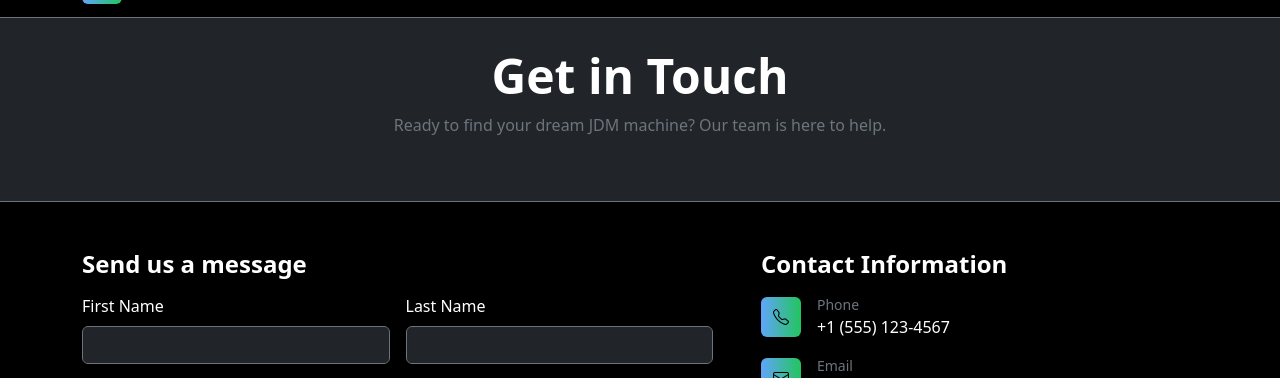
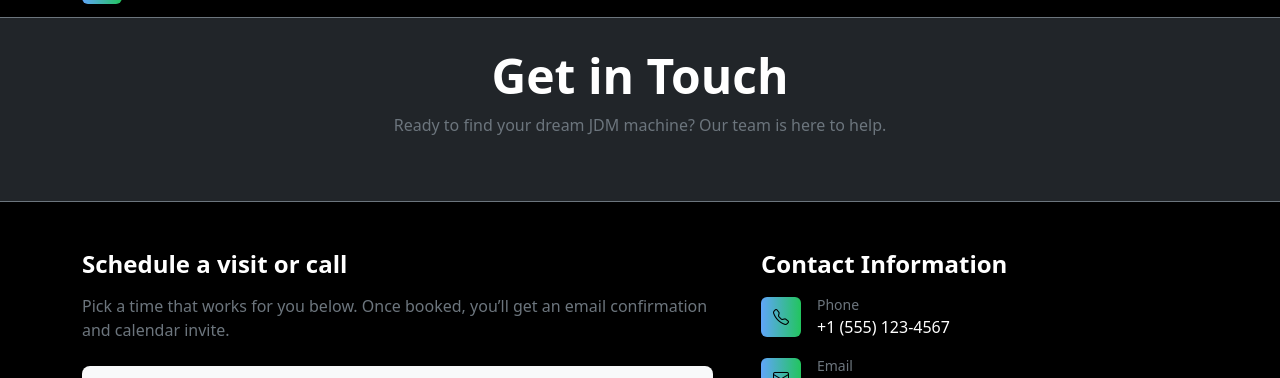
Before and after one commit to Blake9000/Nemesis_Imports_Webapp, a Django app: page /contact/ in a window 1280 px wide. Shown: the part 49-427 px from the top of the page. Run offline with Django 5.2, Linux system fonts and the light colour scheme; some libraries are stand-ins or nearby versions.

Commit message:
Added calendar

```diff
--- a/templates/contact.html
+++ b/templates/contact.html
@@ -15,70 +15,23 @@
   <div class="container">
     <div class="row g-5">
 
+        <div class="col-lg-7">
+          <h2 class="h4 fw-bold mb-3">Schedule a visit or call</h2>
+          <p class="text-secondary mb-4">
+            Pick a time that works for you below. Once booked, you’ll get an email confirmation and calendar invite.
+          </p>
 
-      <div class="col-lg-7">
-        <h2 class="h4 fw-bold mb-3">Send us a message</h2>
+          <div class="bg-light text-dark rounded-3 p-3">
+            <div class="ratio ratio-4x3">
+              <iframe
+                src="https://calendar.google.com/calendar/appointments/schedules/AcZssZ3ZUT8QueVBf7DWWy3LCX4o6myTkFmJ764ErX0RMstrKz2Dsk_mnq_8v04qfBndLr6yREy3fkcT?gv=true"
+                class="w-100 h-100 border-0"
+                loading="lazy">
+              </iframe>
+            </div>
+          </div>
+        </div>
 
-
-        <form method="post" class="row g-3">
-
-          {% csrf_token %}
-
-
-          <div class="col-sm-6">
-            <label class="form-label">First Name</label>
-            <input type="text" name="first_name" class="form-control bg-dark border-secondary text-white" placeholder="Your first name" required>
-          </div>
-
-
-          <div class="col-sm-6">
-            <label class="form-label">Last Name</label>
-            <input type="text" name="last_name" class="form-control bg-dark border-secondary text-white" placeholder="Your last name" required>
-          </div>
-
-
-          <div class="col-12">
-            <label class="form-label">Email</label>
-            <input type="email" name="email" class="form-control bg-dark border-secondary text-white" placeholder="your.email@example.com" required>
-          </div>
-
-
-          <div class="col-12">
-            <label class="form-label">Phone</label>
-            <input type="tel" name="phone" class="form-control bg-dark border-secondary text-white" placeholder="Your phone number">
-          </div>
-
-
-          <div class="col-12">
-            <label class="form-label">Inquiry Type</label>
-            <select name="inquiry_type" class="form-select bg-dark border-secondary text-white">
-              <option value="general">General Inquiry</option>
-              <option value="purchase">Vehicle Purchase</option>
-              <option value="sourcing">Custom Vehicle Sourcing</option>
-              <option value="consignment">Consignment / Selling</option>
-            </select>
-          </div>
-
-          <div class="col-12">
-            <label class="form-label">Interested Vehicle</label>
-            <input type="text" name="vehicle" class="form-control bg-dark border-secondary text-white" placeholder="e.g., 1995 Toyota Supra RZ">
-          </div>
-
-
-          <div class="col-12">
-            <label class="form-label">Message</label>
-            <textarea name="message" rows="6" class="form-control bg-dark border-secondary text-white"
-                      placeholder="Tell us about your dream JDM car or any questions you have..." required></textarea>
-          </div>
-
-
-          <div class="col-12 d-grid">
-            <button class="btn btn-primary btn-lg">
-              <i class="bi bi-send me-2"></i>Send message
-            </button>
-          </div>
-        </form>
-      </div>
 
 
       <div class="col-lg-5">
```
